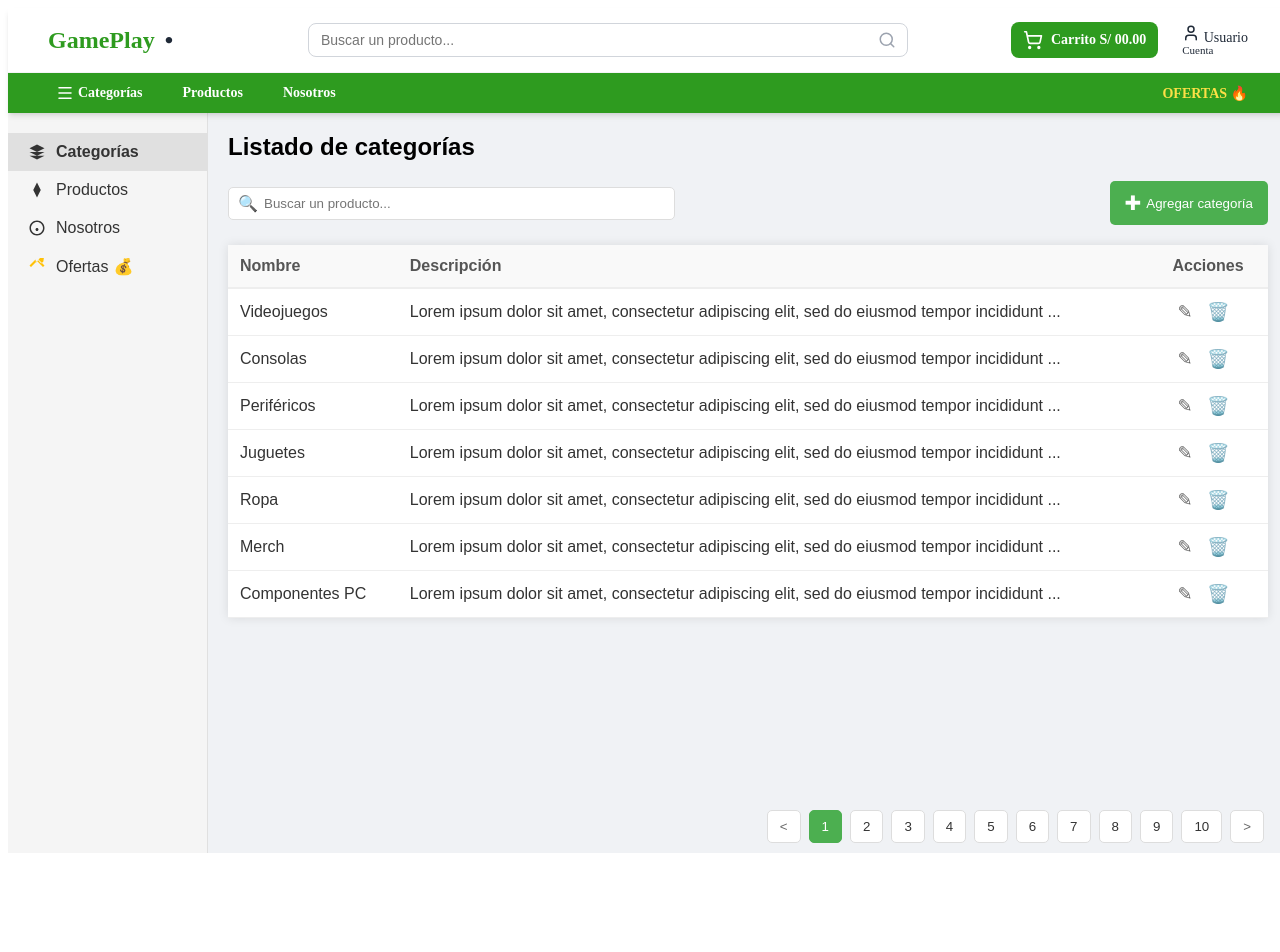
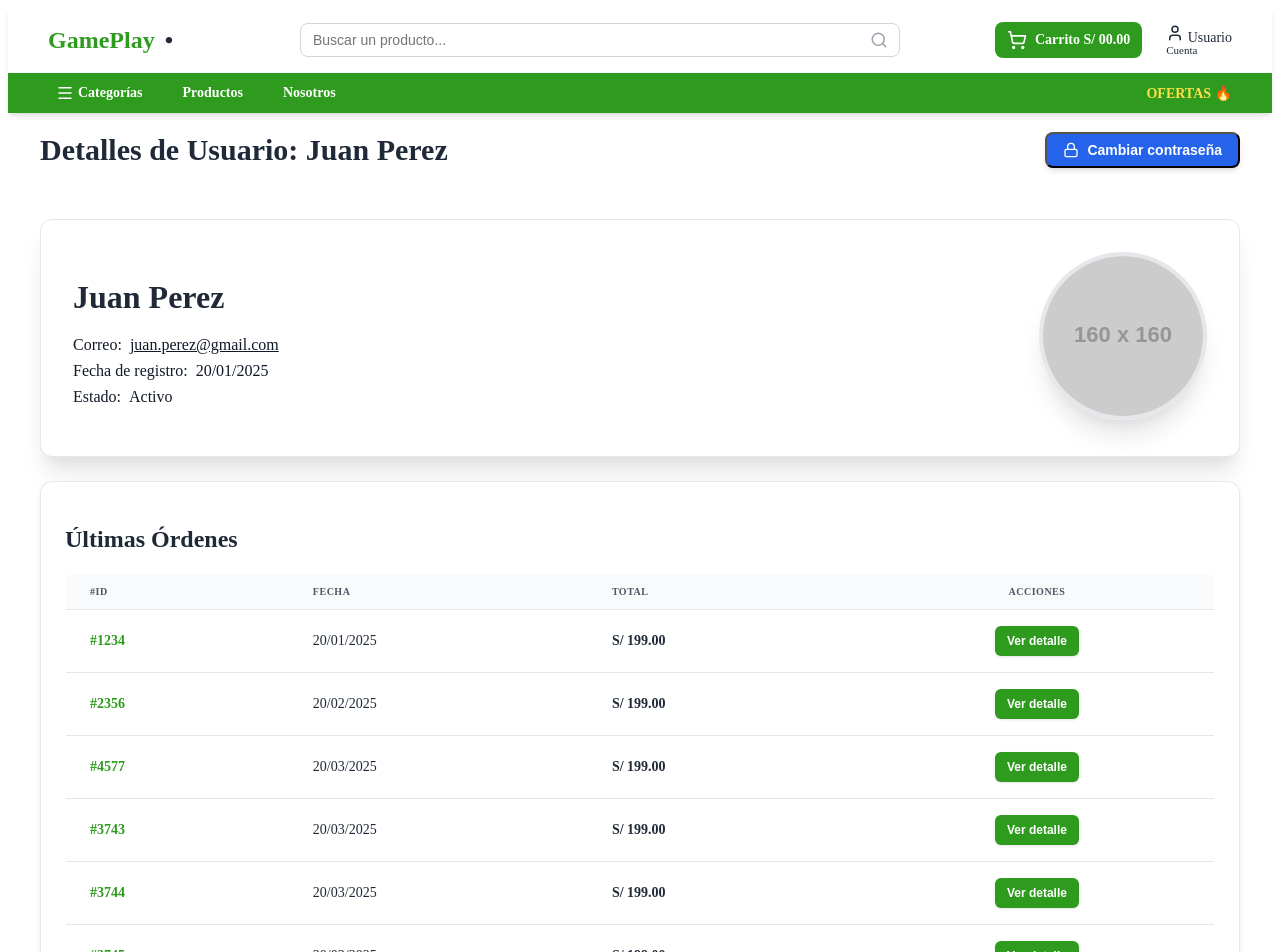
Before and after one commit to GfMZ/Nota3-PROYECTO_PROGRAWEB, a React (Vite) app: page / in a window 1280 px wide. Shown: the top 952 px of the page. Before the commit the page ends 853 px from the top, so only its background shows below. Built offline with nearby package versions, Linux system fonts and the light colour scheme.

Commit message:
Cambios menores Aplicados, falta likear las paginas

```diff
--- a/src/App.jsx
+++ b/src/App.jsx
@@ -4,7 +4,7 @@ import CategoryListAdmin from './pages/CategoryListAdmin';
 import UserDetailsPage from './pages/UserDetailsPage';
 import OrderDetailsPage from './pages/OrderDetailPage';
 function App() {
-  return <CategoryListAdmin />;
+  return <UserDetailsPage />;
 }
 
 export default App;
--- a/src/components/OrderProductTable.jsx
+++ b/src/components/OrderProductTable.jsx
@@ -28,33 +28,33 @@ const OrderProductRow = ({ id, name, category, quantity, total, imageUrl }) => {
           src={imageUrl}
           alt={name}
           style={{ width: '40px', height: '40px', objectFit: 'cover', marginRight: '12px', borderRadius: '6px', border: '1px solid #e5e7eb' }}
-          // Fallback en caso de que la URL de la imagen no cargue
+
           onError={(e) => { e.target.onerror = null; e.target.src = PLACEHOLDER_IMG_URL; }}
         />
-        {/* El color verde para el ID se mantiene aquí: color: '#059669' */}
+
         <span style={{ color: '#059669', fontWeight: '600' }}>{id}</span>
       </td>
 
-      {/* Nombre */}
+
       <td style={cellStyle}>{name}</td>
 
-      {/* Categoría */}
+
       <td style={{ ...cellStyle, color: '#6b7280' }}>{category}</td>
 
-      {/* Cantidad */}
+
       <td style={cellStyle}>{quantity}</td>
 
-      {/* Total */}
+
       <td style={{ ...cellStyle, fontWeight: 'bold', color: '#1f2937' }}>{total}</td>
     </tr>
   );
 };
 
 
-// Componente para la tabla de productos ordenados
+
 export default function OrderProductTable() {
 
-  // Productos con las URLs de imagen proporcionadas
+
  const mockProducts = [
    {
           id: '#9001',
@@ -76,12 +76,12 @@ export default function OrderProductTable() {
 
   const headerStyle = {
     textAlign: 'left',
-    backgroundColor: '#f9fafb', // gray-50
-    color: '#4b5563', // gray-600
+    backgroundColor: '#f9fafb',
+    color: '#4b5563',
     textTransform: 'uppercase',
-    fontSize: '12px', // text-xs
+    fontSize: '12px',
     fontWeight: 'bold',
-    padding: '12px 16px', // px-4 py-3
+    padding: '12px 16px',
   };
 
   // 1. ESTILO BASE UNIFICADO para números de página inactivos (incluye hover/out)
@@ -150,35 +150,30 @@ export default function OrderProductTable() {
           </thead>
           <tbody style={{ borderTop: '1px solid #e5e7eb' }}>
             {mockProducts.map((product) => (
-              <OrderProductRow key={product.id} {...product} />
-            ))}
+          <OrderProductRow key={product.id} {...product} />))}
           </tbody>
       </table>
     </div>
 
-      {/* Paginación (Estática) - Utilizando el componente PageNumber y estilos unificados */}
     <div style={{ display: 'flex', justifyContent: 'center', alignItems: 'center', marginTop: '24px', gap: '8px', fontSize: '14px', color: '#4b5563' }}>
-          {/* Botón Anterior */}
+
         <button style={{ padding: '8px', borderRadius: '8px', border: 'none', backgroundColor: 'transparent', cursor: 'pointer', transition: 'background-color 0.15s' }} onMouseOver={(e) => e.currentTarget.style.backgroundColor = '#f3f4f6'} onMouseOut={(e) => e.currentTarget.style.backgroundColor = 'transparent'}>
+
             <svg xmlns="http://www.w3.org/2000/svg" width="16" height="16" viewBox="0 0 24 24" fill="none" stroke="currentColor" strokeWidth="2" strokeLinecap="round" strokeLinejoin="round"><polyline points="15 18 9 12 15 6"></polyline></svg>
         </button>
 
-          {/* Página 1 (Activa) - Estilo Activo */}
+
         <span style={activePageStyle}>1</span>
 
-          {/* Página 2 - Componente Reutilizable */}
         <PageNumber number={2} />
 
-          {/* Página 3 - Componente Reutilizable */}
         <PageNumber number={3} />
 
-          {/* Puntos suspensivos */}
         <span style={ellipsisStyle}>...</span>
 
-          {/* Página 10 - Componente Reutilizable */}
         <PageNumber number={10} />
 
-          {/* Botón Siguiente */}
+
         <button style={{ padding: '8px', borderRadius: '8px', border: 'none', backgroundColor: 'transparent', cursor: 'pointer', transition: 'background-color 0.15s' }} onMouseOver={(e) => e.currentTarget.style.backgroundColor = '#f3f4f6'} onMouseOut={(e) => e.currentTarget.style.backgroundColor = 'transparent'}>
             <svg xmlns="http://www.w3.org/2000/svg" width="16" height="16" viewBox="0 0 24 24" fill="none" stroke="currentColor" strokeWidth="2" strokeLinecap="round" strokeLinejoin="round"><polyline points="9 18 15 12 9 6"></polyline></svg>
           </button>
--- a/src/components/Pagination.jsx
+++ b/src/components/Pagination.jsx
@@ -22,7 +22,7 @@ const Pagination = ({ currentPage, totalPages, onPageChange }) => {
 
     const activePageButtonStyles = {
         ...pageButtonStyles,
-        backgroundColor: '#4CAF50', // Verde activo
+        backgroundColor: '#4CAF50',
         color: 'white',
         borderColor: '#4CAF50'
     };
@@ -34,7 +34,7 @@ const Pagination = ({ currentPage, totalPages, onPageChange }) => {
 
     const generatePageNumbers = () => {
         const pages = [];
-        // Simplemente genera hasta 10 páginas como en la imagen
+
         for (let i = 1; i <= Math.min(totalPages, 10); i++) {
             pages.push(
                 <button
--- a/src/components/SideMenuA.jsx
+++ b/src/components/SideMenuA.jsx
@@ -16,7 +16,7 @@ export default function SideMenuA({ activeTab, onTabChange }) {
     const getLinkStyle = (tabName) => {
         const isActive = activeTab === tabName;
 
-        // Si, me canse d intentar ponerlo en el CSS Global
+
         const baseStyle = {
             display: 'flex',
             alignItems: 'center',
--- a/src/components/UserDetailCard.jsx
+++ b/src/components/UserDetailCard.jsx
@@ -1,6 +1,5 @@
 import React from 'react';
 
-// --- DEFINICIÓN DE TEMA LOCAL ---
 const theme = {
     green: '#2e9b1f',
     dark: '#1f2937',
@@ -11,29 +10,29 @@ const theme = {
     shadowXl: '0 20px 25px -5px rgba(0, 0, 0, 0.1), 0 10px 10px -5px rgba(0, 0, 0, 0.04)',
 };
 
-// --- Definición de Estilos (Objetos JS) ---
+
 const itemStyles = {
-    // Clases base para el contenedor de cada detalle (simula mb-2)
+
     container: {
         marginBottom: '8px',
         display: 'block',
     },
-    // Etiqueta (Label)
+
     label: {
         fontSize: '16px',
-        color: theme.gray900, // Etiqueta oscura
+        color: theme.gray900,
         fontWeight: 'normal',
         marginRight: '8px',
         display: 'inline',
     },
-    // Valor (Value)
+
     valueBase: {
         fontSize: '16px',
-        fontWeight: 'normal', // Valor normal para que destaque la etiqueta
+        fontWeight: 'normal',
         color: theme.gray900,
         display: 'inline',
     },
-    // Link (como Correo)
+
     link: {
         fontSize: '16px',
         fontWeight: 'normal',
@@ -41,7 +40,7 @@ const itemStyles = {
         textDecoration: 'underline',
         cursor: 'pointer',
     },
-    // Status (Activo/Inactivo)
+
     status: {
         fontSize: '16px',
         fontWeight: 'normal',
@@ -50,7 +49,7 @@ const itemStyles = {
 };
 
 const cardStyles = {
-    // Clases para el componente principal
+
     card: {
         backgroundColor: 'white',
         padding: '32px',
@@ -63,7 +62,7 @@ const cardStyles = {
         alignItems: 'flex-start',
         marginBottom: '24px',
     },
-    // Estilo del nombre de usuario para que sea el encabezado principal
+
     userNameTitle: {
         fontSize: '32px',
         fontWeight: '700',
@@ -80,14 +79,14 @@ const cardStyles = {
         height: '160px',
         borderRadius: '50%',
         objectFit: 'cover',
-        border: `4px solid ${theme.borderColor}`, // Borde simple, más discreto
+        border: `4px solid ${theme.borderColor}`,
         boxShadow: theme.shadowXl,
         margin: '0 auto',
     },
 };
 
 
-// --- Subcomponente DetailItem ---
+
 const DetailItem = ({ label, value, isLink = false, isStatus = false }) => {
     let ValueElement;
 
@@ -111,7 +110,7 @@ const DetailItem = ({ label, value, isLink = false, isStatus = false }) => {
         );
     }
 
-    // Estructura para mostrar la etiqueta y el valor en la misma línea
+
     return (
         <div style={itemStyles.container}>
             <span style={itemStyles.label}>
@@ -122,13 +121,13 @@ const DetailItem = ({ label, value, isLink = false, isStatus = false }) => {
     );
 };
 
-// --- UserDetailCard Component (Contenido de la Caja Blanca) ---
+
 export default function UserDetailCard({ user }) {
 
     return (
         <div style={cardStyles.card}>
 
-            {/* Detalles del Usuario (Izquierda) */}
+
             <div style={{ flex: 1, marginRight: '40px' }}>
                 <h2 style={cardStyles.userNameTitle}>
                     {user.name}
@@ -140,7 +139,7 @@ export default function UserDetailCard({ user }) {
 
             </div>
 
-            {/* Imagen de Perfil (Derecha) */}
+
             <div style={cardStyles.imageContainer}>
                 <img
                     src={user.imageUrl}
--- a/src/components/UserOrdersTable.jsx
+++ b/src/components/UserOrdersTable.jsx
@@ -56,18 +56,18 @@ const styles = {
         borderBottom: `1px solid ${theme.gray200}`,
     },
     th: {
-        padding: '12px 24px', // px-6 py-3
+        padding: '12px 24px',
         textAlign: 'left',
-        fontSize: '10px', // text-xs
-        fontWeight: 600, // font-medium
+        fontSize: '10px',
+        fontWeight: 600,
         color: theme.gray600,
         textTransform: 'uppercase',
-        letterSpacing: '0.05em', // tracking-wider
+        letterSpacing: '0.05em',
     },
     thCenter: {
         textAlign: 'center',
     },
-    // Cuerpo de la Tabla (<tbody>)
+
     tr: {
         backgroundColor: theme.white,
         borderBottom: `1px solid ${theme.gray200}`,
@@ -77,12 +77,12 @@ const styles = {
         backgroundColor: theme.gray50,
     },
     td: {
-        padding: '16px 24px', // px-6 py-4
+        padding: '16px 24px',
         whiteSpace: 'nowrap',
         color: theme.gray800,
-        border: 'none', // Quitamos bordes internos
+        border: 'none',
     },
-    // Estilos Específicos de Celdas
+
     idLink: {
         color: theme.green,
         fontWeight: 700,
@@ -103,10 +103,10 @@ const styles = {
     actionButton: {
         backgroundColor: theme.green,
         color: theme.white,
-        padding: '8px 12px', // p-2
-        borderRadius: '6px', // rounded-md
-        fontSize: '12px', // text-xs
-        fontWeight: 600, // font-semibold
+        padding: '8px 12px',
+        borderRadius: '6px',
+        fontSize: '12px',
+        fontWeight: 600,
         transition: 'background-color 150ms ease, box-shadow 150ms ease',
         border: 'none',
         cursor: 'pointer',
@@ -115,17 +115,17 @@ const styles = {
     actionButtonHover: {
         backgroundColor: theme.greenDark,
     },
-    // Controles de Paginación
+
     paginationWrapper: {
         display: 'flex',
         justifyContent: 'flex-end',
         alignItems: 'center',
-        marginTop: '20px', // mt-5
-        gap: '8px', // gap-2
+        marginTop: '20px',
+        gap: '8px',
     },
-    // Botones de Navegación (< / >)
+
     navButton: {
-        padding: '8px', // p-2
+        padding: '8px',
         color: theme.gray600,
         transition: 'color 150ms ease',
         cursor: 'pointer',
@@ -139,12 +139,12 @@ const styles = {
         opacity: 0.5,
         cursor: 'default',
     },
-    // Botones de Número de Página
+
     pageButton: {
-        width: '32px', // w-8
-        height: '32px', // h-8
-        borderRadius: '50%', // rounded-full
-        fontWeight: 700, // font-bold
+        width: '32px',
+        height: '32px',
+        borderRadius: '50%',
+        fontWeight: 700,
         transition: 'all 150ms ease',
         border: `1px solid ${theme.gray300}`,
         backgroundColor: theme.white,
@@ -169,12 +169,12 @@ const styles = {
     }
 };
 
-// Componente principal
+
 export default function UserOrdersTable() {
-    // Usamos useState para gestionar la paginación de manera interactiva
+
     const [currentPage, setCurrentPage] = useState(1);
 
-    // Datos de órdenes simulados (para asegurar que la tabla tenga contenido)
+
     const simulatedOrders = [
         { id: '#1234', date: '20/01/2025', total: 199.00 },
         { id: '#2356', date: '20/02/2025', total: 199.00 },
@@ -184,7 +184,7 @@ export default function UserOrdersTable() {
         { id: '#3745', date: '20/03/2025', total: 199.00 },
     ];
 
-    // Lógica simple de paginación
+
     const pageNumbers = [1, 2, 3, '...', 10];
     const maxPage = 10;
 
@@ -194,7 +194,7 @@ export default function UserOrdersTable() {
         }
     };
 
-    // Lógica para manejar efectos hover
+
     const [hoveredRow, setHoveredRow] = useState(null);
     const [hoveredLink, setHoveredLink] = useState(null);
     const [hoveredButton, setHoveredButton] = useState(null);
@@ -215,7 +215,7 @@ export default function UserOrdersTable() {
                     </thead>
                     <tbody>
                         {simulatedOrders.map((order, index) => {
-                            // Estilo de fila
+
                             const rowStyle = {
                                 ...styles.tr,
                                 ...(hoveredRow === index ? styles.trHover : {})
@@ -263,9 +263,9 @@ export default function UserOrdersTable() {
                 </table>
             </div>
 
-            {/* Controles de Paginación */}
+
             <div style={styles.paginationWrapper}>
-                {/* Botón Anterior */}
+
                 <button
                     style={{
                         ...styles.navButton,
@@ -280,17 +280,17 @@ export default function UserOrdersTable() {
                     <ChevronLeft size={18} />
                 </button>
 
-                {/* Números de Página */}
+
                 {pageNumbers.map((page, index) => {
                     const isActive = page === currentPage;
                     const isEllipsis = page === '...';
 
-                    // Estilo de botón
+
                     const pageBtnStyle = isActive
                         ? styles.pageButtonActive
                         : (isEllipsis ? styles.pageEllipsis : styles.pageButton);
 
-                    // Estilo de hover
+
                     const pageHoverStyle = (hoveredButton === `page-${index}` && !isActive && !isEllipsis)
                         ? styles.pageButtonHover : {};
 
@@ -308,7 +308,7 @@ export default function UserOrdersTable() {
                     );
                 })}
 
-                {/* Botón Siguiente */}
+
                 <button
                     style={{
                         ...styles.navButton,
```
Also changed, not shown: src/components/AddCategoryForm.jsx (+11 -11 lines), src/components/ChangePasswordModal.jsx (+27 -35 lines), src/components/HeaderA.jsx (+7 -7 lines), src/pages/OrderDetailPage.jsx (+6 -6 lines). Lines whose indentation alone changed are shown as unchanged.
